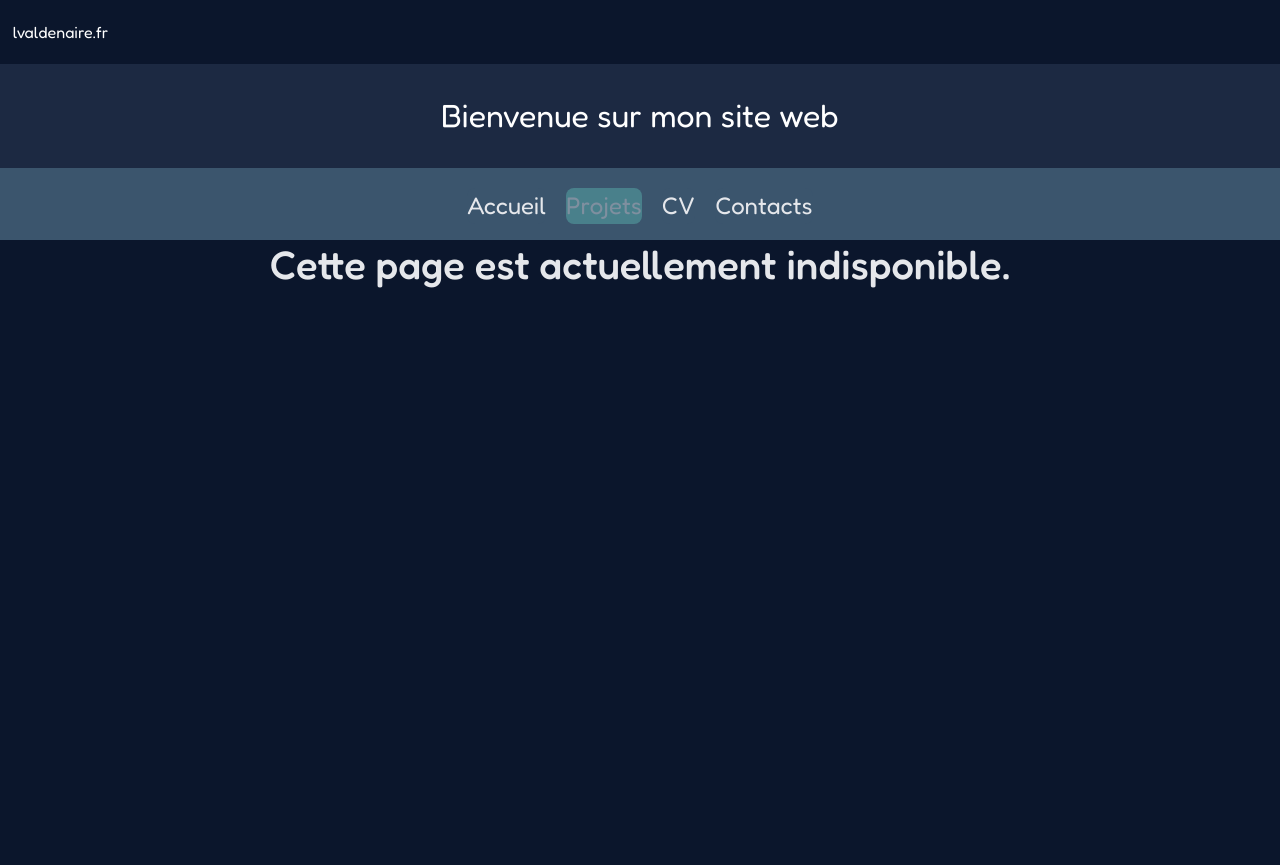
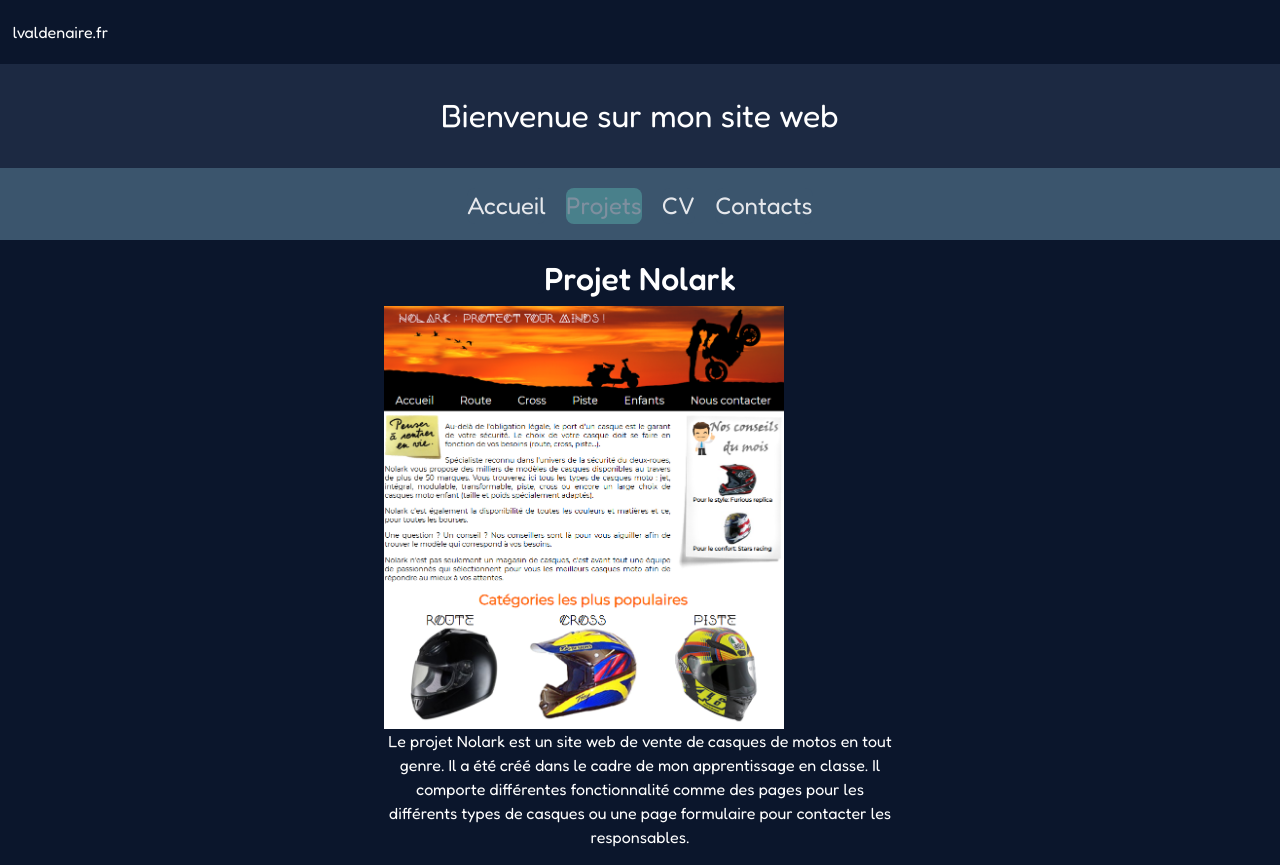
Before and after one commit to Livato-83/lilianvaldenaire.github.io, a plain HTML site: page pages/projets.html in a window 1280 px wide. Before the commit the page ends 800 px from the top, so only its background shows below. Drawn offline with nearby package versions, Linux system fonts and the light colour scheme.

Commit message:
Ajout d'un projet (Nolark)

```diff
--- a/css/projets.css
+++ b/css/projets.css
@@ -73,3 +73,24 @@ nav ul li a:hover {
     background-color: #5FC2BA;
     opacity: 0.4;
 }
+img{
+    display: flex;
+    justify-content: center;
+    width: 400px;
+
+}
+
+h2{
+    text-align: center;
+}
+
+p{
+    display: flex;
+    text-align: center;
+}
+
+main{
+    padding-top: 20px;
+    padding-left: 30%;
+    padding-right: 30%
+}
--- a/pages/projets.html
+++ b/pages/projets.html
@@ -32,6 +32,10 @@
                 <li><a href="../pages/contact.html">Contacts</a></li>
             </ul>
         </nav>
-        <h1>Cette page est actuellement indisponible.</h1>
-    </body>
+        <main>
+            <h2>Projet Nolark</h2>
+            <img src="../images/nolark.png" alt="Image du site nolark">
+            <p>Le projet Nolark est un site web de vente de casques de motos en tout genre. Il a été créé dans le cadre de mon apprentissage en classe. Il comporte différentes fonctionnalité comme des pages pour les différents types de casques ou une page formulaire pour contacter les responsables.</p>
+        </main>
+      </body>
 </html>
```
Also changed, not shown: pages/cv.html (+2 -2 lines), favicon.ico, images/nolark.png (added).
